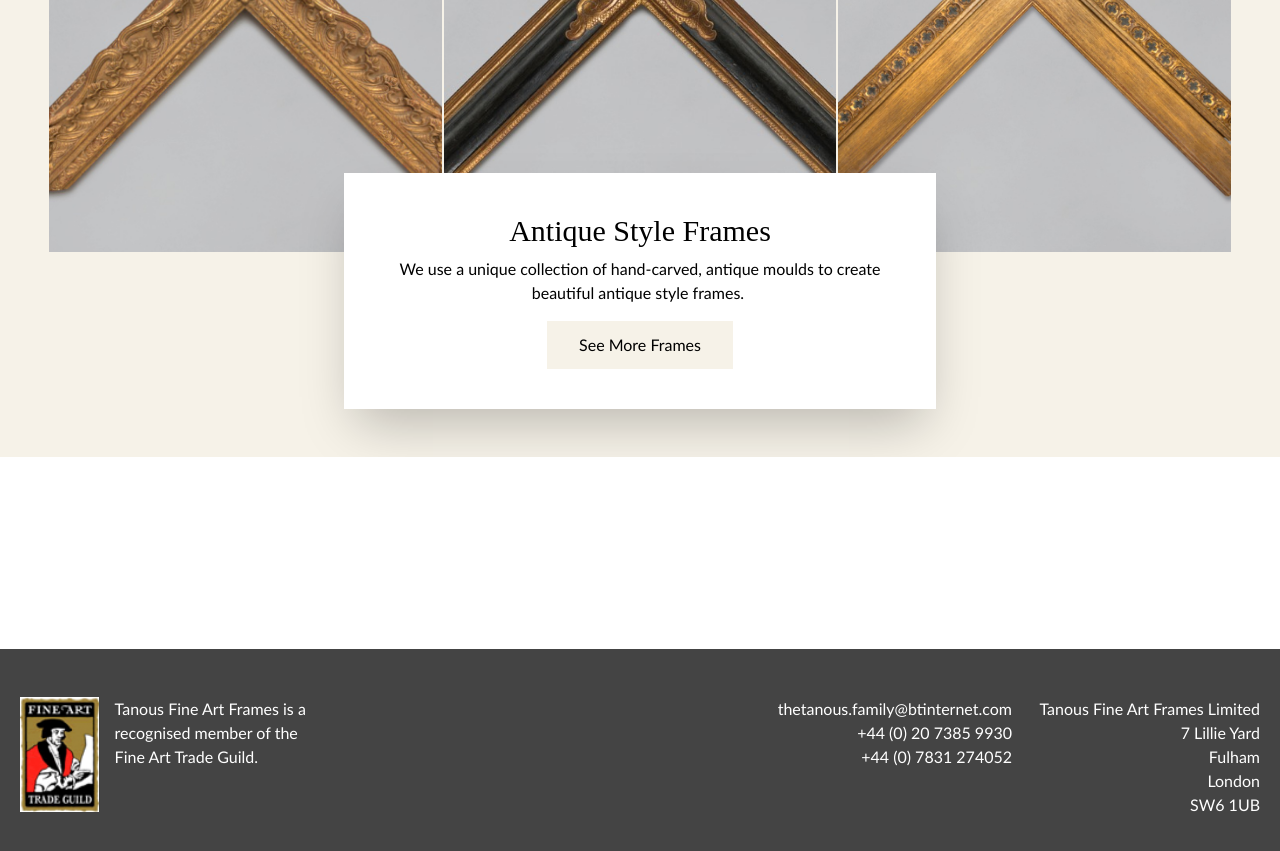
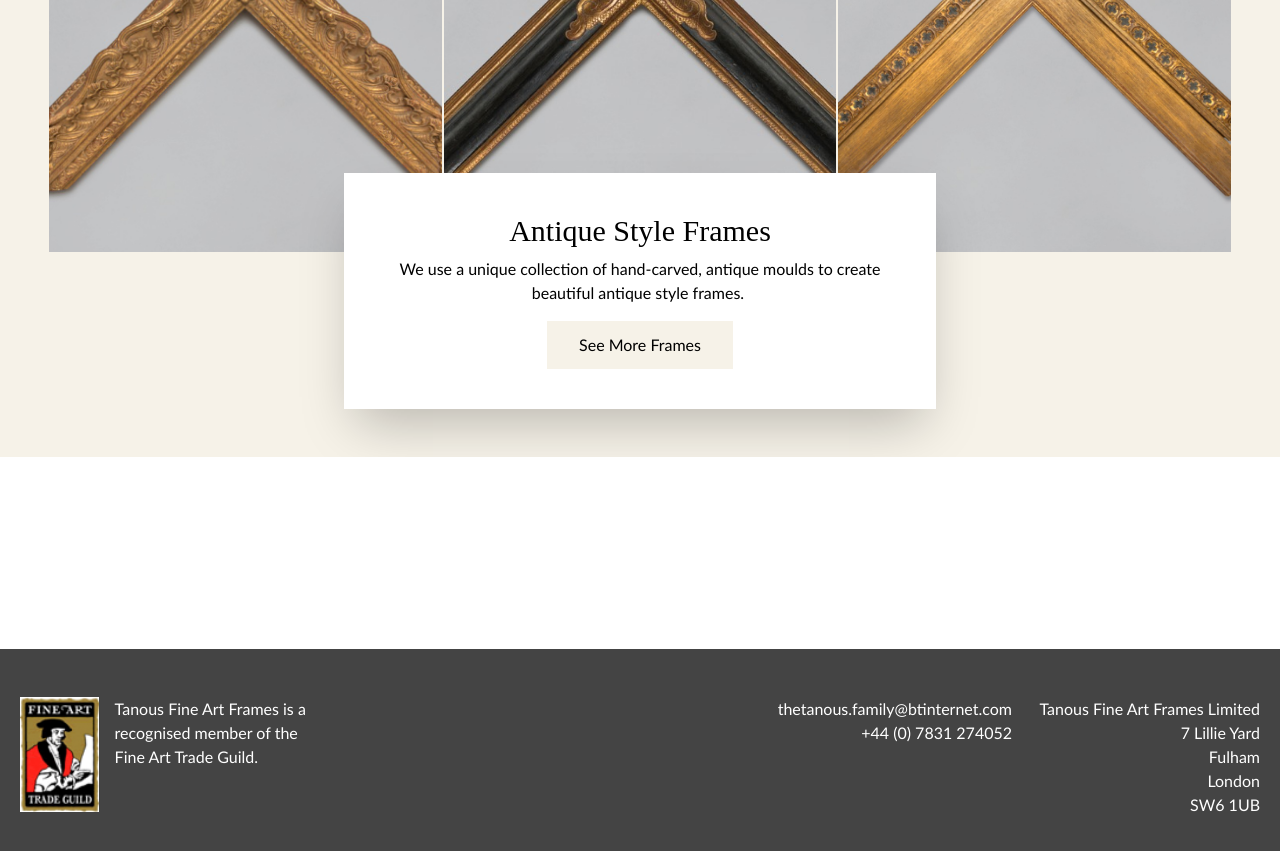
Before and after one commit to patwadden/tanousframes, a Jekyll site: the page built from index.html, in a window 1280 px wide and 900 px high, scrolled down 2589 px. Shown: the top 851 px of the window. Built offline with Jekyll 4.4.1, drawn with Linux system fonts in a browser that asks for light colours.

Commit message:
Update contact info

```diff
--- a/_data/contact.yml
+++ b/_data/contact.yml
@@ -1,3 +1,3 @@
 email: thetanous.family@btinternet.com
-phone_markdown: \+44 (0) 20 7385 9930<br>\+44 (0) 7831 274052
+phone_markdown: +44 (0) 7831 274052
 address_markdown: Tanous Fine Art Frames Limited<br>7 Lillie Yard<br>Fulham<br>London<br>SW6 1UB
--- a/contact.html
+++ b/contact.html
@@ -15,7 +15,7 @@ permalink: /contact/
 			<div>
 				<h1 class="font-serif text-3xl md:text-4xl lg:text-5xl leading-tight mb-2 mt-4 md:mt-0">Contact Us</h1>
 			</div>
-			<form>
+			<!-- <form>
 				<div class="mb-4">
 					<label class="font-sans font-semibold mb-1 inline-block">Your Name</label>
 					<input type="text" name="name" class="border-dark border border-solid block placeholder-dark font-sans w-full py-2 px-3 mb-4" placeholder="Jane Doe" />
@@ -32,7 +32,7 @@ permalink: /contact/
 				<button class="float-right inline-block mt-5 bg-light hover:bg-dark text-black py-3 px-12 font-sans transition w-full">
 					Send
 				</button>
-			</form>
+			</form> -->
 		</div>
 	</div>
 </div>
```
